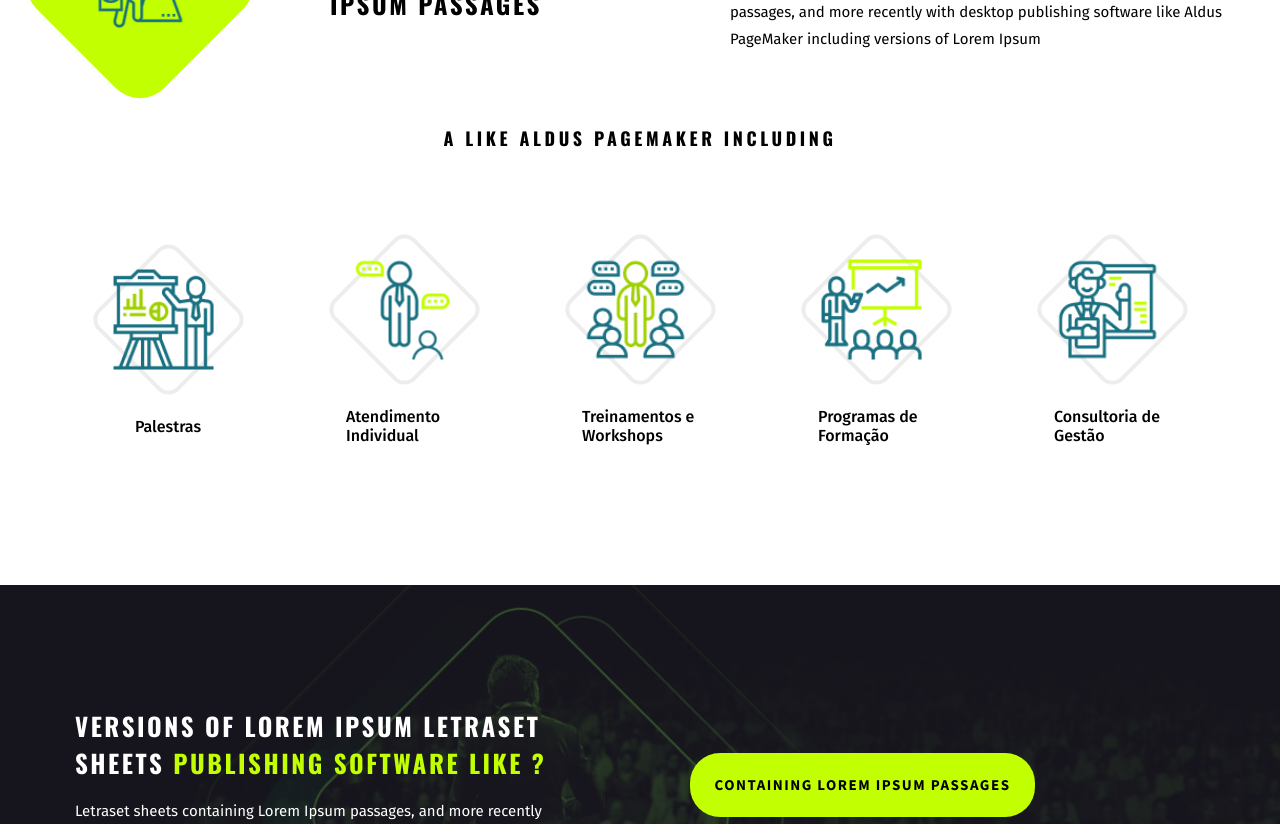
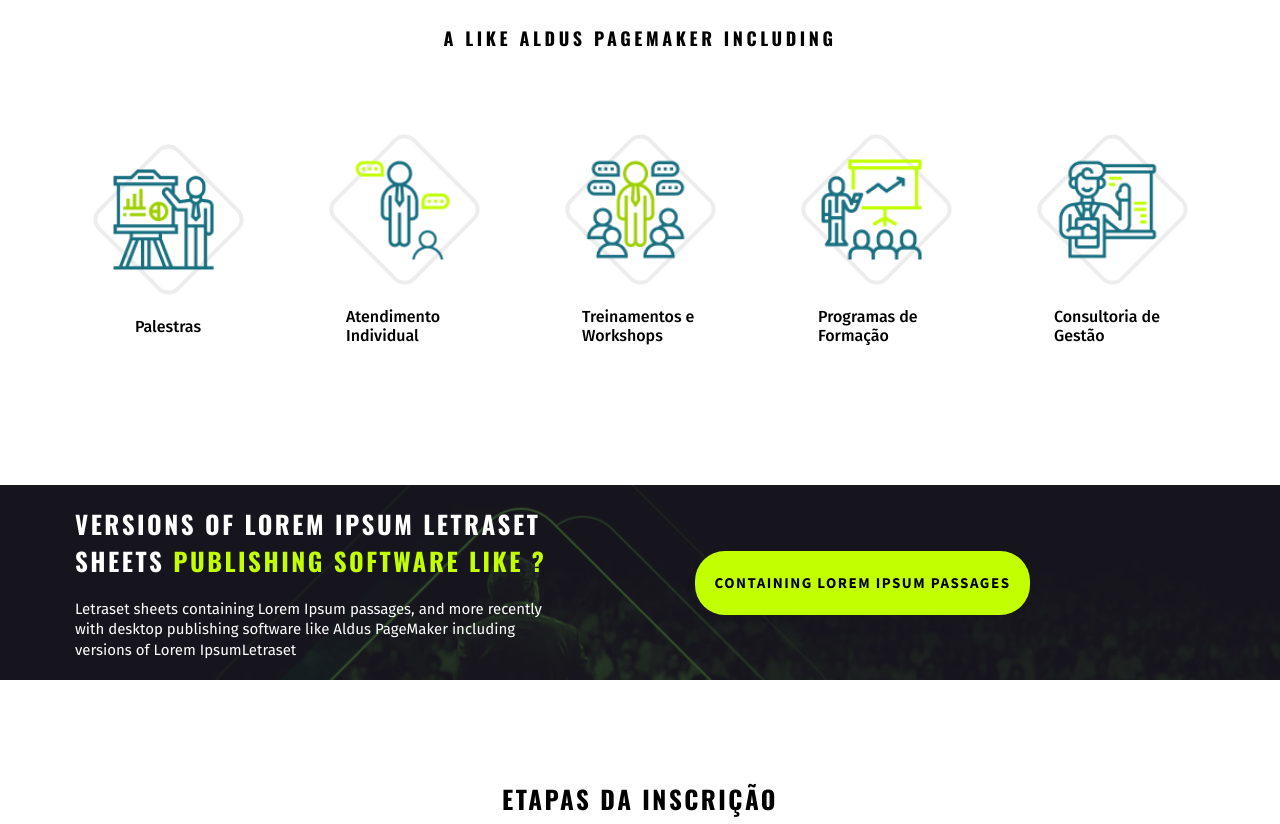
Before and after one commit to carlosemartins97/kbrtec, a React (Create React App) app: page / in a window 1280 px wide. Shown: the part 3280-4104 px from the top of the page. Built offline with nearby package versions, Linux system fonts and the light colour scheme; a web font is replaced by a local one.

Commit message:
Second Divider is now responsive. Fix some problems in Main Divider component

```diff
--- a/src/core/components/Divider/styles.js
+++ b/src/core/components/Divider/styles.js
@@ -6,7 +6,7 @@ export const Container = styled.div`
     background: url(${divisorImg});
     background-repeat: repeat;
     background-blend-mode: exclusion;
-    height: 400px;
+    height: 100%;
     background-color: ${props => props.theme.colors.black};
 
 
@@ -17,5 +17,6 @@ export const Container = styled.div`
     @media(max-width: 770px){
         flex-direction: column;
         height: 100%;
+        padding: 30px 30px;
     }
 `;
--- a/src/pages/Home/components/FirstDivider/styles.js
+++ b/src/pages/Home/components/FirstDivider/styles.js
@@ -5,6 +5,7 @@ export const ImageArea = styled.div`
     display: flex;
     align-items: center;
     margin-right: 130px;
+    padding: 20px 0;
 
     > h2 {
         margin-left: 40px;
@@ -25,8 +26,6 @@ export const ImageArea = styled.div`
         flex-direction: column;
         justify-content: center;
         align-items: center;
-
-        padding: 20px 0;
 
         margin: unset;
 
--- a/src/pages/Home/components/SecondDivider/styles.js
+++ b/src/pages/Home/components/SecondDivider/styles.js
@@ -19,13 +19,22 @@ export const ButtonArea = styled.div`
         text-transform: uppercase;
         text-align: center;
 
-        width: 60%;
+        background: ${props => props.theme.colors.secondary};
+        @media(max-width: 400px){
+            font-size: 13px;
+        }
+    }
 
-        background: ${props => props.theme.colors.secondary};
+    @media(max-width: 770px){
+       width: 100%;
+       height: 100%;
+       margin: unset;
     }
 `;
 
 export const TextArea = styled.div`
+        padding: 20px 0;
+
         flex: 1;
         display: flex;
         flex-direction:column;
@@ -34,7 +43,7 @@ export const TextArea = styled.div`
 
     > h2 {
         color: ${props => props.theme.colors.white};
-        width: 500px;
+        max-width: 500px;
         font-family: 'Oswald';
         font-size: 25px;
         line-height: 37px;
@@ -50,12 +59,21 @@ export const TextArea = styled.div`
 
         color: ${props => props.theme.colors.white};
 
-        width: 500px;
+        max-width: 500px;
 
         font-family: 'Fira Sans';
         font-style: normal;
         font-weight: normal;
         font-size: 15px;
         line-height: 136.5%;
+
+        @media(max-width: 770px){
+            padding: 30px 0;
+        }
+    }
+
+    @media(max-width: 500px){
+        flex: unset;
+        width: 100%;
     }
 `;
--- a/src/pages/Home/components/SecondInfo/styles.js
+++ b/src/pages/Home/components/SecondInfo/styles.js
@@ -89,6 +89,8 @@ export const GridTitle = styled.h3`
     text-align: center;
     letter-spacing: 0.2em;
     text-transform: uppercase;
+
+    padding-top: 50px;
 `;
 
 export const GridContent = styled.div`
```
